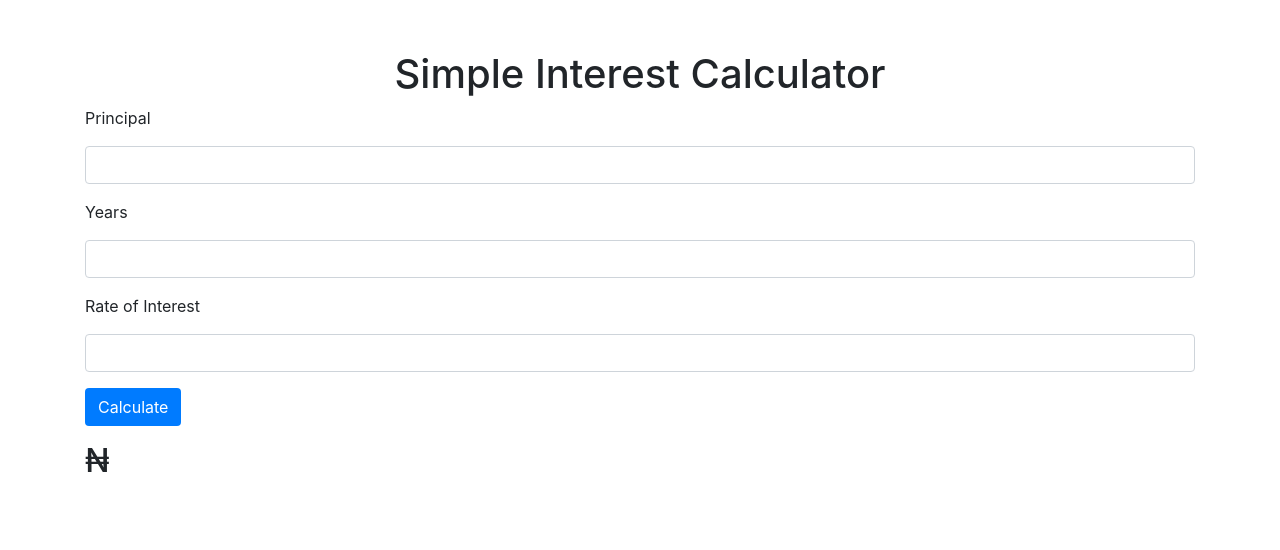
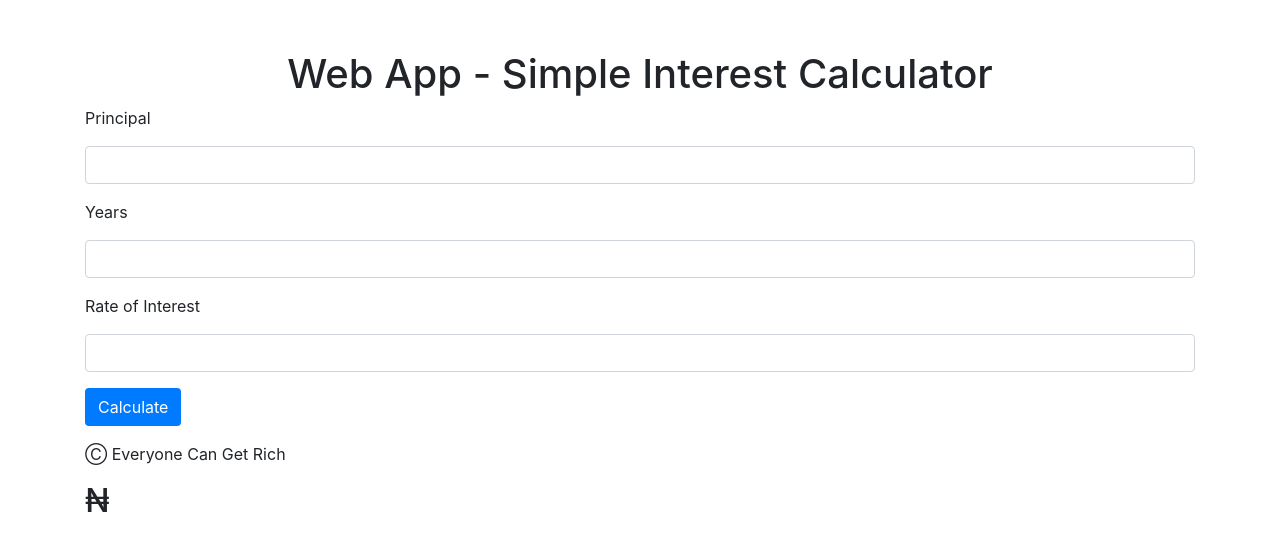
Before and after one commit to DextrousDavid/DextrousDavid.github.io, a plain HTML site: page index.html in a window 1280 px wide. Drawn offline with nearby package versions, Linux system fonts and the light colour scheme.

Commit message:
everyone can get rich

```diff
--- a/index.html
+++ b/index.html
@@ -21,7 +21,7 @@
     <div class="container">
         <div class="row">
             <div class="col-md-12 text-center header">
-                <h1>Simple Interest Calculator</h1>
+                <h1>Web App - Simple Interest Calculator</h1>
             </div>
         </div>
         <div class="row">
@@ -41,6 +41,7 @@
                     </div>
                     <button class="btn bg-primary white-text" type="button" id="calcButton">Calculate</button>
                 </form>
+                <p class="mt-3">Ⓒ Everyone Can Get Rich </p>
             </div>
         </div>
         <div class="row">
```
